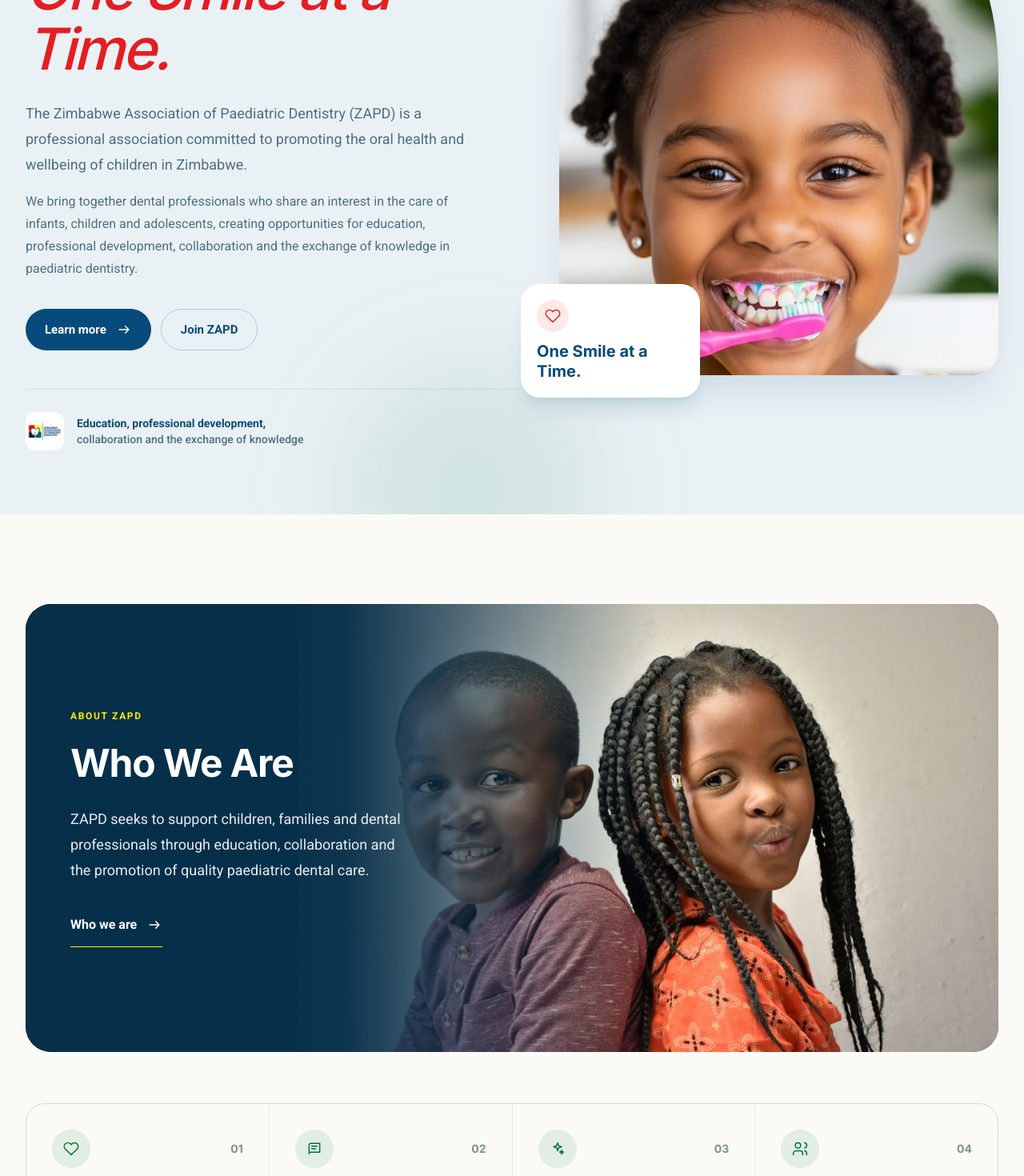
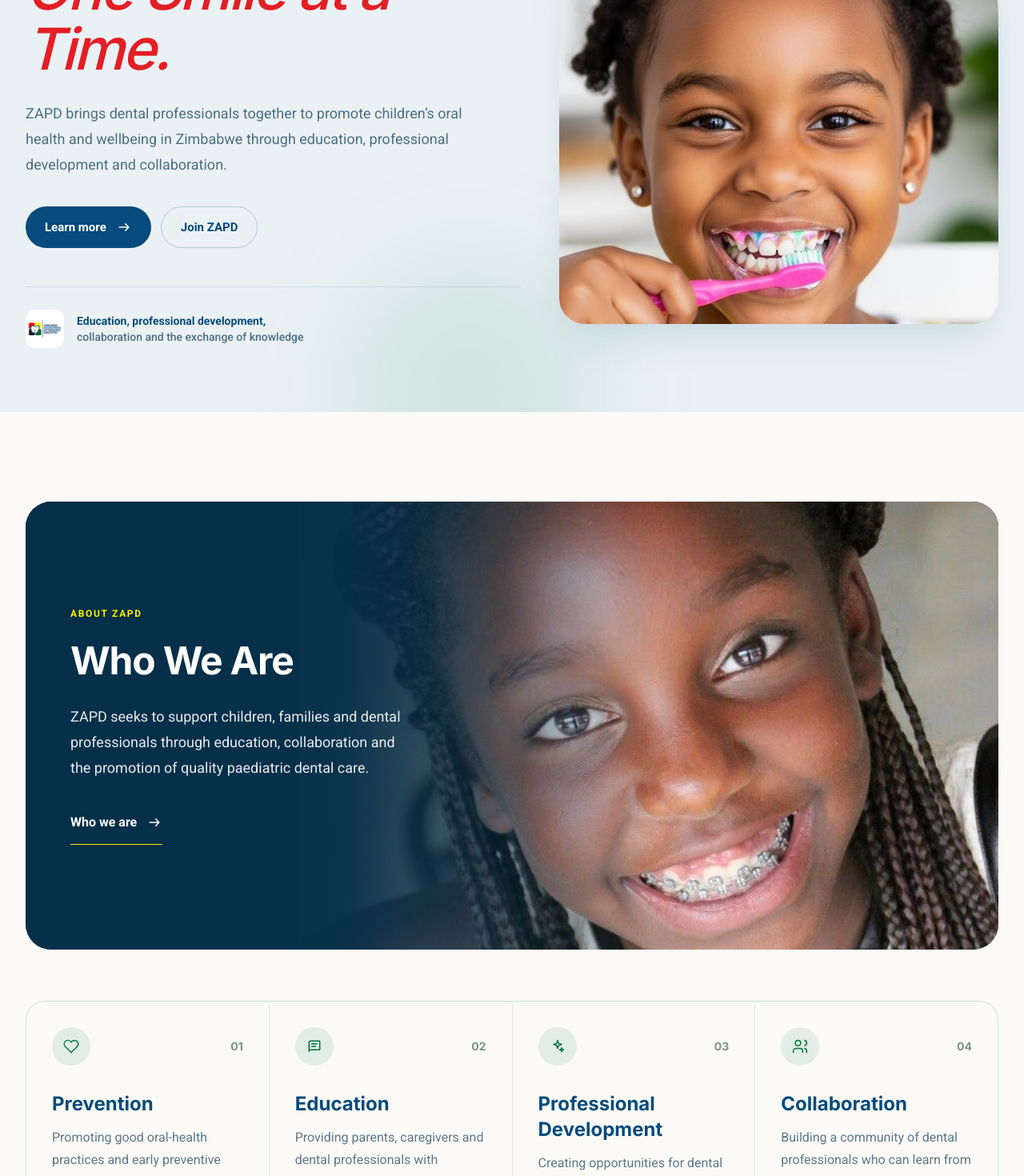
Before and after one commit to duke4-4/Zimbabwe_Associasion_of_Pediatric_Dentistry, a React (Vite) app: page / in a window 1280 px wide. Shown: the part 480-1950 px from the top of the page at 80% size. Built offline with nearby package versions, Linux system fonts and the light colour scheme.

Commit message:
Refactor code structure for improved readability and maintainability

```diff
--- a/src/app/routes.tsx
+++ b/src/app/routes.tsx
@@ -46,6 +46,7 @@
 import dentalBlue from "../assets/dental-blue.jpg"
 
 import childrenTogether from "../assets/stock/children-together.jpg"
+import aboutZapd from "../assets/about-zapd.jpg"
 
 import smilingBoy from "../assets/stock/smiling-boy.jpg"
 
@@ -516,8 +517,7 @@
           <div className="relative z-10 max-w-2xl">
             <p className="eyebrow mb-5">Zimbabwe Association of Paediatric Dentistry</p>
             <h1 className="font-display text-4xl leading-[1.03] tracking-[-0.04em] text-[#064b7b] sm:text-6xl lg:text-7xl">Caring for Zimbabwe’s Children,<br /><em className="font-normal text-[#e31e24]">One Smile at a Time.</em></h1>
-            <p className="mt-7 max-w-xl text-lg leading-8 text-[#4d6e82]">The Zimbabwe Association of Paediatric Dentistry (ZAPD) is a professional association committed to promoting the oral health and wellbeing of children in Zimbabwe.</p>
-            <p className="mt-4 max-w-xl leading-7 text-[#4d6e82]">We bring together dental professionals who share an interest in the care of infants, children and adolescents, creating opportunities for education, professional development, collaboration and the exchange of knowledge in paediatric dentistry.</p>
+            <p className="mt-7 max-w-xl text-lg leading-8 text-[#4d6e82]">ZAPD brings dental professionals together to promote children’s oral health and wellbeing in Zimbabwe through education, professional development and collaboration.</p>
             <div className="mt-9 flex flex-wrap gap-3">
               <Link to="/about" className="primary-button">Learn more <Icon name="arrow" /></Link>
               <Link to="/join" className="secondary-button">Join ZAPD</Link>
@@ -530,14 +530,13 @@
           <div className="relative mx-auto w-full max-w-xl lg:mr-0">
             <div className="absolute -right-16 -top-10 size-52 rounded-full bg-[#ffed00]" />
             <div className="relative aspect-[4/5] overflow-hidden rounded-[45%_45%_32px_32px] shadow-2xl shadow-[#064b7b]/15"><img decoding="async" loading="eager" fetchPriority="high" src={childBrushing} alt="A smiling child brushing her teeth" className="size-full object-cover object-top" /></div>
-            <div className="absolute -bottom-7 -left-6 max-w-56 rounded-3xl bg-white p-5 shadow-xl shadow-[#064b7b]/10 sm:-left-12"><span className="mb-3 grid size-10 place-items-center rounded-full bg-[#fee9e7] text-[#e31e24]"><Icon name="heart" /></span><p className="font-display text-xl leading-tight text-[#064b7b]">One Smile at a Time.</p></div>
           </div>
         </div>
       </section>
 
       <section className="mx-auto max-w-7xl px-5 py-24 lg:px-8 lg:py-28">
         <div className="about-feature">
-          <img decoding="async" loading="lazy" src={childrenTogether} alt="Two smiling children standing back to back in colourful clothes" className="about-feature-image" />
+          <img decoding="async" loading="lazy" src={aboutZapd} alt="A smiling child with braces" className="about-feature-image" />
           <div className="about-feature-shade" aria-hidden="true" />
           <div className="about-feature-copy">
             <p className="eyebrow !text-[#ffed00]">About ZAPD</p>
```
Also changed, not shown: src/assets/about-zapd.jpg (added).
